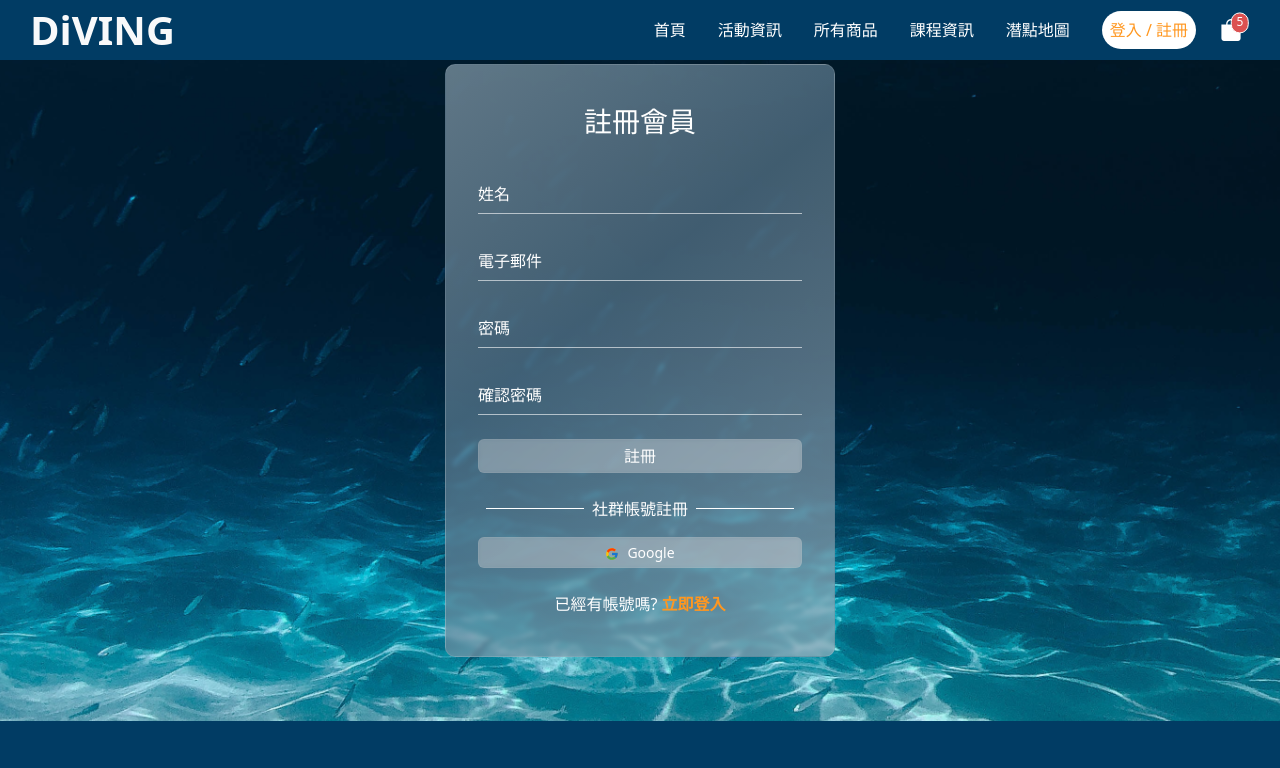
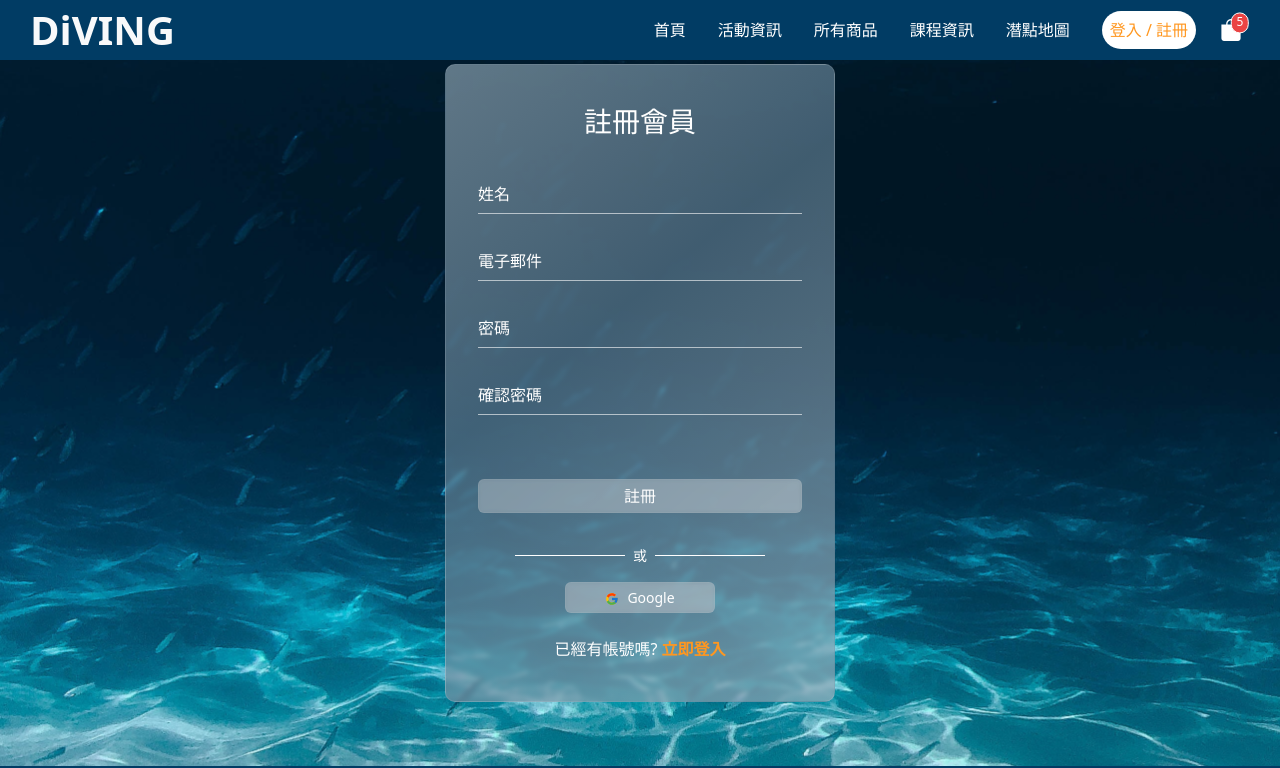
Before and after one commit to peznc810/DiVING, a Next.js app in the folder client/: page /users/register in a window 1280 px wide. Shown: the top 768 px of the page. Built offline with nearby package versions, Linux system fonts and the light colour scheme.

Commit message:
新增註冊功能 把會員功能整理置hook 並加到app檔案中

```diff
--- /dev/null
+++ b/client/hooks/auth.js
@@ -0,0 +1,194 @@
+import { createContext, useContext, useState } from 'react'
+import Router from 'next/router'
+
+export const AuthContext = createContext()
+
+export function AuthProvider({ children }) {
+  // 使用者的狀態
+  const [user, setUser] = useState({})
+  // 錯誤訊息的狀態
+  const [error, setError] = useState({
+    // Require Message
+    emailReq: '',
+    passwordReq: '',
+    // Fill Error Message
+    fillErr: '',
+  })
+
+  // 解譯token的方法
+  const parseJwt = (token) => {
+    const base64Payload = token.split('.')[1]
+    const payload = Buffer.from(base64Payload, 'base64')
+    return JSON.parse(payload.toString())
+  }
+
+  // 登入
+  const login = (e) => {
+    e.preventDefault()
+    // 建立自定義表單，並把form的資料格式放入
+    let formData = new FormData(e.target)
+    // console.log(e.target)
+
+    // // FormData本身不具可迭代性
+    // // 因此需要透過entries()這個迭代器協助取出資料檢查
+    // // for (let [key, value] of formData.entries()) {
+    // //   console.log(`${key}: ${value}`)
+    // // }
+    let hasError = false
+    let newError = {
+      // Require Message
+      emailReq: '',
+      passwordReq: '',
+      // Fill Error Message
+      fillErr: '',
+    }
+    // // 把表單資料傳給後台
+    let url = 'http://localhost:3005/api/users/login'
+    fetch(url, {
+      method: 'POST',
+      body: formData,
+      credentials: 'include',
+    })
+      .then((response) => response.json())
+      .then((result) => {
+        // console.log(result)
+        if (result.status === 'error') {
+          newError.fillErr = result.msg
+          hasError = true
+        } else {
+          // 登入成功要做的事
+          let token = result.token
+          console.log(token)
+          // 解譯token並放入全域變數中，讓jsx可以使用
+          const userData = parseJwt(token)
+          // 把會員的資料放到狀態中，之後可以共享到其他頁面
+          setUser(userData)
+          // 把token存入localStorage
+          // 後續要重新抓登入狀態時會需要
+          localStorage.setItem('token', token)
+
+          // 檢查解譯出來的data
+          // for (let [key, value] of Object.entries(user)) {
+          //   console.log(`${key}: ${value}`)
+          // }
+          hasError = false
+          // **成功要導向首頁還是會員頁？
+          Router.push('/')
+        }
+
+        if (hasError) {
+          setError(newError)
+          return
+        }
+      })
+      .catch((err) => {
+        console.log(err)
+      })
+  }
+
+  // 登出
+  const logout = () => {
+    let url = 'http://localhost:3005/api/users/logout'
+    let token = localStorage.getItem('token')
+    fetch(url, {
+      method: 'POST',
+      headers: {
+        Authorization: `Bearer ${token}`,
+      },
+      credentials: 'include',
+    })
+      .then((response) => response.json())
+      .then((result) => {
+        // 把狀態中的user資料清除
+        token = null
+        localStorage.removeItem('token')
+        console.log(result) /* 登入成功 */
+      })
+      .catch((err) => {
+        console.log(err)
+      })
+  }
+
+  // 註冊
+  const signUp = (e) => {
+    e.preventDefault()
+    // 建立自定義表單，並把form的資料格式放入
+    let formData = new FormData(e.target)
+    // console.log(e.target)
+    // for (let [key, value] of formData.entries()) {
+    //   console.log(`${key}: ${value}`)
+    // }
+
+    let hasError = false
+    let newError = {
+      // Require Message
+      emailReq: '',
+      passwordReq: '',
+      // Fill Error Message
+      fillErr: '',
+    }
+    // 把表單資料傳給後台
+    let url = 'http://localhost:3005/api/users/register'
+    fetch(url, {
+      method: 'POST',
+      body: formData,
+      credentials: 'include',
+    })
+      .then((response) => response.json())
+      .then((result) => {
+        console.log(result)
+        if (result.status === 'error') {
+          newError.fillErr = result.msg
+          hasError = true
+        } else {
+          hasError = false
+          Router.push('/users/login')
+        }
+
+        if (hasError) {
+          setError(newError)
+          return
+        }
+      })
+      .catch((err) => {
+        console.log(err)
+      })
+  }
+
+  // **進入網頁需要執行登入狀態確認，好像可以用Effect? 要確認幾次？
+  // 失敗中..sever用useEffect會回傳好幾次資料
+  const initUser = () => {
+    let token = localStorage.getItem('token')
+    let url = 'http://localhost:3005/api/users/status'
+    fetch(url, {
+      method: 'POST',
+      headers: {
+        Authorization: `Bearer ${token}`,
+      },
+      credentials: 'include',
+    })
+      .then((response) => response.json())
+      .then((result) => {
+        // 刷新頁面後，後台會給予新的token
+        token = result.token
+        console.log(token)
+        // 將新的token解譯出來，取出資料放入狀態
+        const userData = parseJwt(token)
+        setUser(userData)
+        // 要設定新的token進localStorage
+        localStorage.setItem('token', token)
+      })
+      .catch((err) => console.log(err))
+    // 要把userData的資料傳給其他頁面使用，這段最後得改寫到父母元件
+  }
+
+  return (
+    <AuthContext.Provider
+      value={{ user, error, parseJwt, login, logout, signUp }}
+    >
+      {children}
+    </AuthContext.Provider>
+  )
+}
+
+export const useAuth = () => useContext(AuthContext)
--- a/client/pages/_app.js
+++ b/client/pages/_app.js
@@ -3,6 +3,9 @@ import { useEffect } from 'react'
 import { useRouter } from 'next/router'
 import DefaultLayout from '@/components/layout/default-layout'
 import DashboardLayout from '@/components/dashboard'
+
+//會員驗證專用provider component
+import { AuthProvider } from '@/hooks/auth'
 
 export default function App({ Component, pageProps }) {
   // 獲取當前頁面路徑
@@ -19,16 +22,20 @@ export default function App({ Component, pageProps }) {
     if (currentPage.startsWith('/dashboard')) {
       return (
         <DefaultLayout currentPage={currentPage}>
-          <DashboardLayout>
-            <Component {...pageProps} />
-          </DashboardLayout>
+          <AuthProvider>
+            <DashboardLayout>
+              <Component {...pageProps} />
+            </DashboardLayout>
+          </AuthProvider>
         </DefaultLayout>
       )
     } else {
       // 其他所有頁面的預設樣式
       return (
         <DefaultLayout currentPage={currentPage}>
-          <Component {...pageProps} />
+          <AuthProvider>
+            <Component {...pageProps} />
+          </AuthProvider>
         </DefaultLayout>
       )
     }
--- a/client/pages/users/register.js
+++ b/client/pages/users/register.js
@@ -4,8 +4,10 @@ import styles from './styles.module.scss'
 
 // React icon
 import { FcGoogle } from 'react-icons/fc'
+import { useAuth } from '@/hooks/auth'
 
 export default function SignUp() {
+  const { signUp, error } = useAuth()
   return (
     <>
       <header className={styles.header}></header>
@@ -13,7 +15,7 @@ export default function SignUp() {
         <div className="d-flex justify-content-center">
           <div className={`${styles['card-style']} ${styles['card-layout']}`}>
             {/* chrome會有一個自動填入的input功能，但無法修改其樣式，之後還是選用唇色做背景較合適 */}
-            <form action="" method="post" autoComplete="off">
+            <form onSubmit={signUp}>
               <h2 className="fs-3 mb-4 text-center">註冊會員</h2>
               <div className={`mb-3 ${styles['input-style']}`}>
                 <input
@@ -27,44 +29,48 @@ export default function SignUp() {
               <div className={`mb-3 ${styles['input-style']}`}>
                 <input
                   type="email"
-                  name="email"
-                  id="email"
+                  name="userEmail"
+                  id="userEmail"
                   placeholder="電子郵件"
                 />
-                <label htmlFor="email">電子郵件</label>
+                <label htmlFor="userEmail">電子郵件</label>
               </div>
               <div className={`mb-3 ${styles['input-style']}`}>
                 <input
                   type="password"
-                  name="password"
-                  id="password"
+                  name="userPWD"
+                  id="userPWD"
                   placeholder="密碼"
                 />
-                <label htmlFor="password">密碼</label>
+                <label htmlFor="userPWD">密碼</label>
               </div>
               <div className={styles['input-style']}>
                 <input
                   type="password"
-                  name="repassword"
-                  id="repassword"
+                  name="rePWD"
+                  id="rePWD"
                   placeholder="確認密碼"
                 />
-                <label htmlFor="repassword">確認密碼</label>
+                <label htmlFor="rePWD">確認密碼</label>
               </div>
               {/* 警示標語 */}
-              <p className="fw-medium text-center text-danger mb-0 d-none">
-                帳號或密碼錯誤
+              <p
+                className={`fw-medium small text-center text-danger mb-0 ${styles.notify}`}
+              >
+                {error.fillErr ? error.fillErr : ''}
               </p>
               {/* END */}
-              <div className={`fw-medium ${styles.btn}`}>註冊</div>
-              <div className="social">
-                <div
-                  className={`d-flex justify-content-center align-items-center ${styles.title}`}
-                >
-                  社群帳號註冊
+              <button className={`fw-medium ${styles.btn}`}>註冊</button>
+              <div className="row justify-content-center align-items-center">
+                <div className="col-10">
+                  <div
+                    className={`d-flex justify-content-center align-items-center mt-2 small ${styles.title}`}
+                  >
+                    或
+                  </div>
                 </div>
-                <div className="d-flex justify-content-center align-items-center mt-3">
-                  <div className={`small ${styles.btn} w-100`}>
+                <div className="col-6 mt-3">
+                  <div className={`small ${styles.btn}`}>
                     <FcGoogle className="me-2" />
                     Google
                   </div>
--- a/client/pages/users/styles.module.scss
+++ b/client/pages/users/styles.module.scss
@@ -101,7 +101,7 @@
 
 // 警號訊息
 .notify {
-  height: 1.5rem;
+  height: 1rem;
 }
 
 /* 按鈕樣式 */
--- a/client/styles/variable.scss
+++ b/client/styles/variable.scss
@@ -1,7 +1,7 @@
 $primary: #013c64;
 $secondary: #ff9720;
 $info: #265475;
-$danger: #dc5151;
+$danger: #ea4343;
 $gray: #858585;
 $light-gray: #d9d9d9;
 $super-light-gray: #f5f5f5;
```
Also changed, not shown: client/components/dashboard/menu/index.js (+3 -23 lines), client/pages/users/login.js (+6 -113 lines), 1 other file (tests, documents, lock files or other folders).
